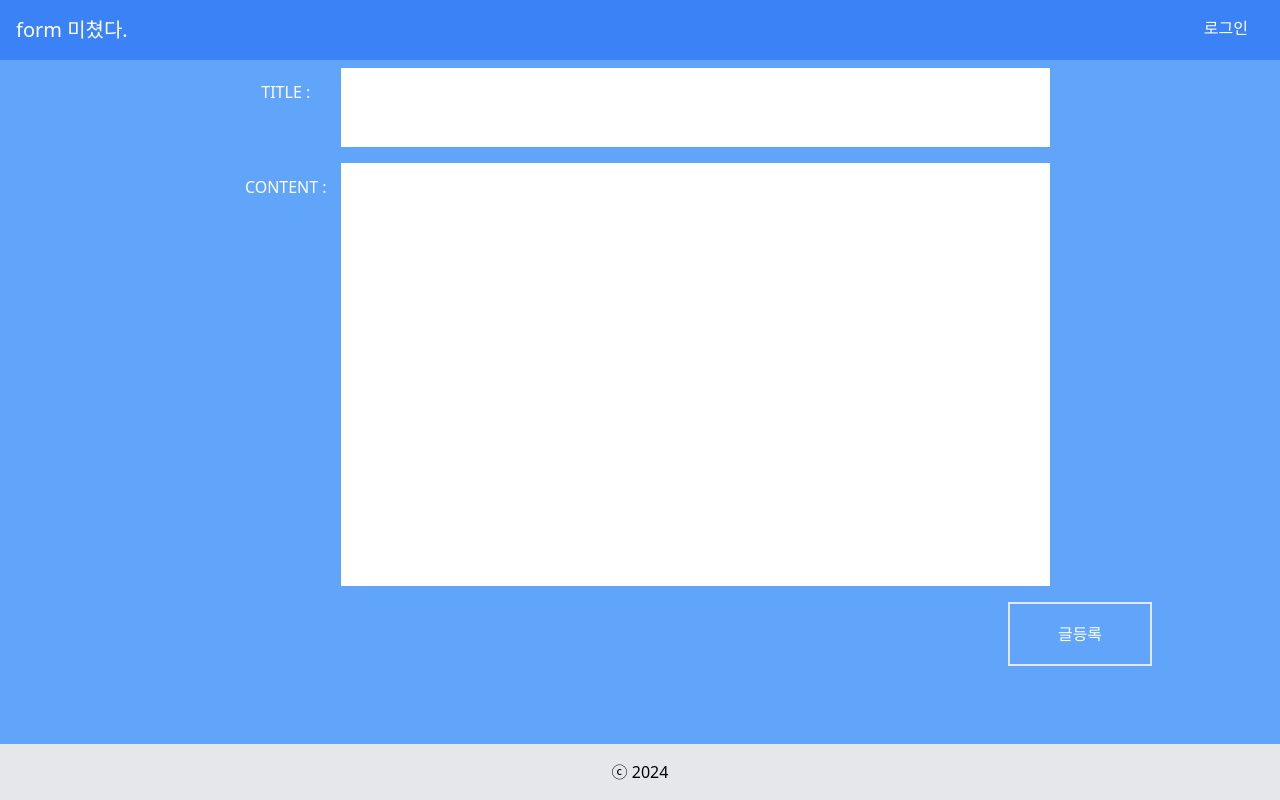
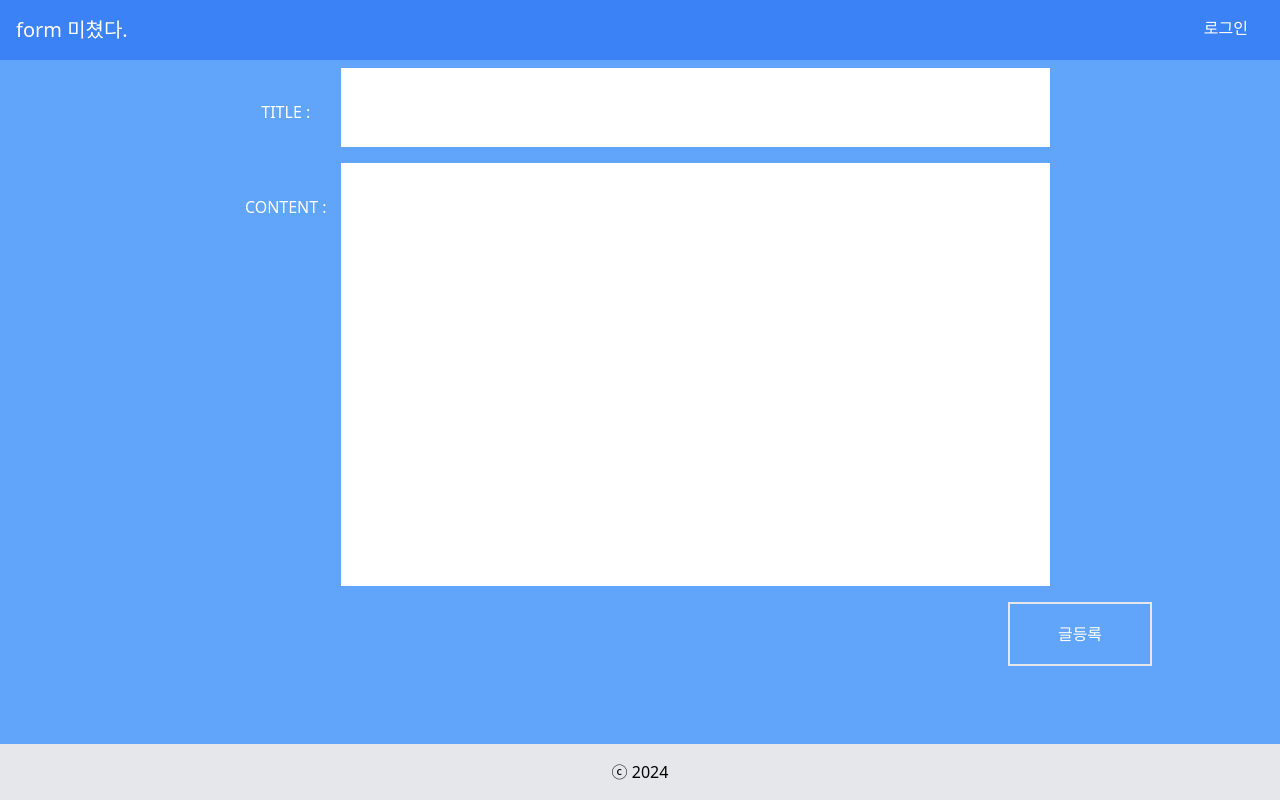
Before and after one commit to KDT-IaaS-Class-One-Group/KDT-IaaS-4team-ERP, a Next.js app in the folder frontend/: page /product/1/reviews/productwriting in a window 1280 px wide. Built offline with nearby package versions, Linux system fonts and the light colour scheme.

Commit message:
bug: 문제 발생 텍스트의 글이 왼쪽위로 올라가지 않음

```diff
--- a/frontend/app/components/ProductCommentListWriting/ProductText.tsx
+++ b/frontend/app/components/ProductCommentListWriting/ProductText.tsx
@@ -13,14 +13,14 @@ const ProductText: React.FC<ProductTextProps> = ({ title, inputchange, textheigh
     <div className={textheight}>
       <label
         htmlFor={`inputText-${title}`} // id 속성을 동적으로 생성하여 고유성 보장
-        className='w-32 flex justify-center mt-3'
+        className='w-32 flex justify-center mt-8'
       >
         {`${title} :`}
       </label>
       <input
         type='text'
         id={`inputText-${title}`}
-        className='w-full h-full'
+        className='w-full h-full text-black flex'
         onChange={(e) => {
           inputchange(e.target.value);
         }}
```
